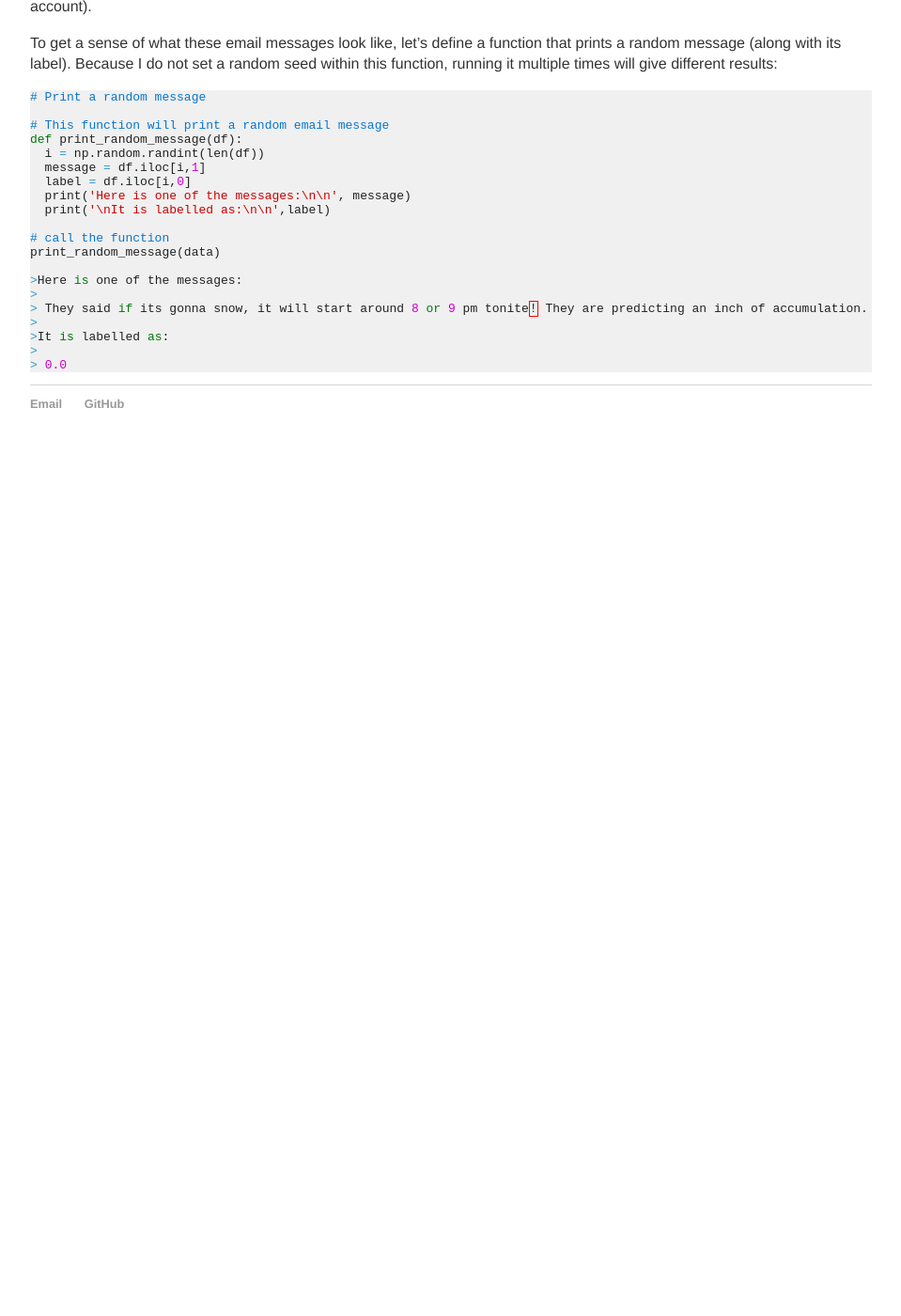
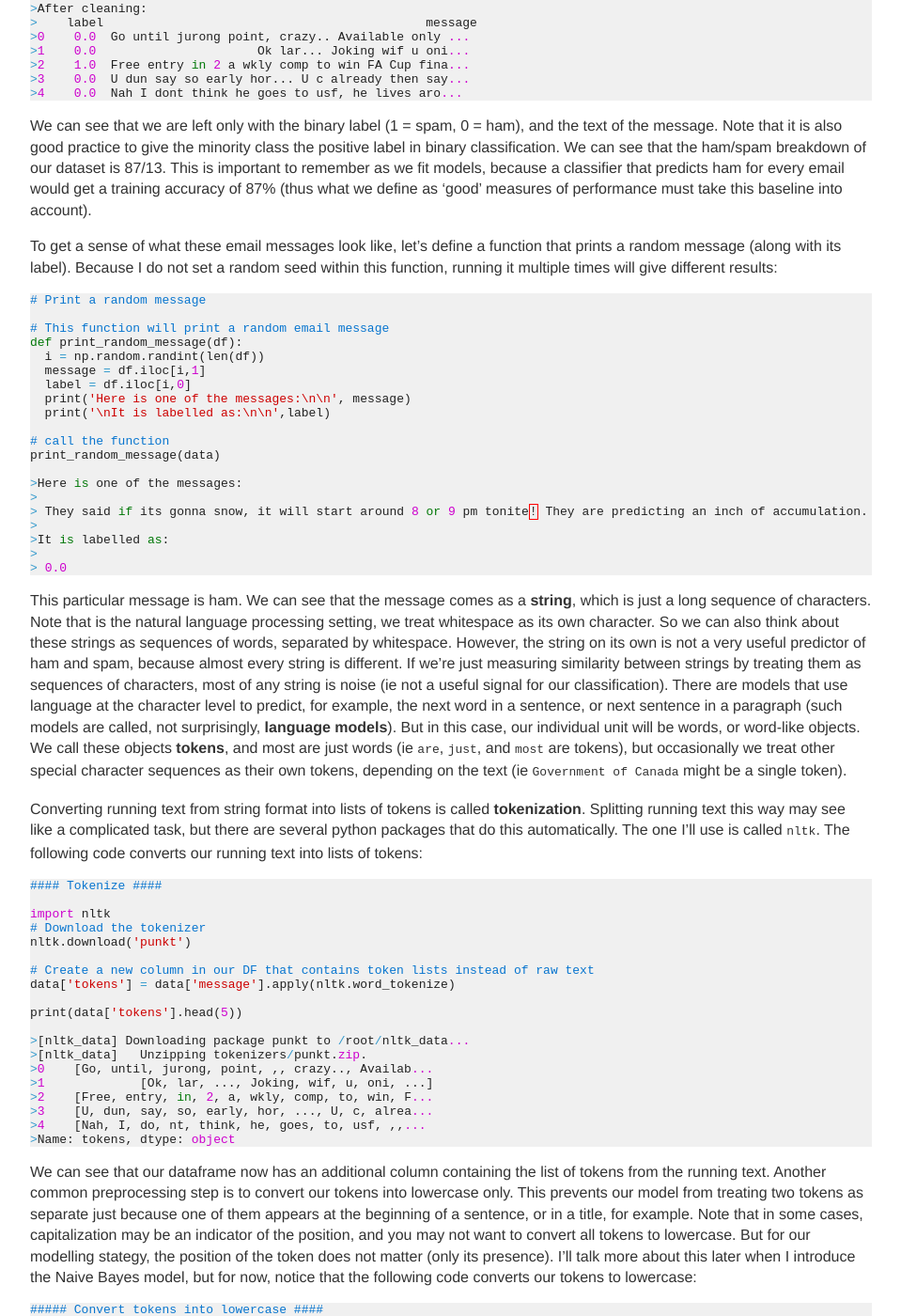
Before and after one commit to 12mre1/12mre1.github.io, a Jekyll site: the page built from _posts/2020-12-30-Spam-Classification-From-Scratch-With-Naive-Bayes.md, in a window 1280 px wide and 1400 px high, scrolled down 1977 px. Shown: the whole window at 94% size, without its empty margins (160-1119 px from the left). Built offline with Jekyll 4.4.1, drawn with Linux system fonts in a browser that asks for light colours; before the commit the page ends 2474 px from its top, so only the background shows below that; some of the changed text lies outside the part shown.

Commit message:
update post

````diff
--- a/_posts/2020-12-30-Spam-Classification-From-Scratch-With-Naive-Bayes.md
+++ b/_posts/2020-12-30-Spam-Classification-From-Scratch-With-Naive-Bayes.md
@@ -16,7 +16,19 @@
 using the python language not only to run the model itself, but also to preprocess the dataset. To train the model, I'll be using a dataset of emails
 created for [this Kaggle competition](https://www.kaggle.com/uciml/sms-spam-collection-dataset?select=spam.csv). You can freely download the data in csv format
 (in fact I encourage you to do so and follow along with this post). To run the necessary packages, i'm using a google colab notebook, but you can easily
-use this code on your local machine, or in an IDE (e.g. Anaconda). To begin, I load the data into colab. The following code is unique to colab, and just lets
+use this code on your local machine, or in an IDE (e.g. Anaconda). Here is a rough outline of the concepts I cover:
+
+1. Tokenization
+2. Converting tokens to lowercase
+3. Removing punctuation and special characters
+4. Removing stopwords
+5. Stemming and Lemmatization
+6. Removing blank tokens
+7. Splitting data into train/test
+8. Fitting the Naive Bayes Model
+9. Evaluating prediction on the test set
+
+To begin, I load the data into colab. The following code is unique to colab, and just lets
 me upload the csv file from my drive:
 ```python
 # Load the dataset
@@ -123,3 +135,82 @@
 >
 > 0.0
 ```
+This particular message is ham. We can see that the message comes as a __string__, which is just a long sequence of characters.
+Note that is the natural language processing setting, we treat whitespace as its own character. So we can also think about these
+strings as sequences of words, separated by whitespace. However, the string on its own is not a very useful predictor of ham and
+spam, because almost every string is different. If we're just measuring similarity between strings by treating them as sequences
+of characters, most of any string is noise (ie not a useful signal for our classification). There are models that use language
+at the character level to predict, for example, the next word in a sentence, or next sentence in a paragraph (such models are
+called, not surprisingly, __language models__). But in this case, our individual unit will be words, or word-like objects. We
+call these objects __tokens__, and most are just words (ie `are`, `just`, and `most` are tokens), but occasionally we treat other
+special character sequences as their own tokens, depending on the text (ie `Government of Canada` might be a single token).
+
+Converting running text from string format into lists of tokens is called __tokenization__. Splitting running text this way
+may see like a complicated task, but there are several python packages that do this automatically. The one I'll use is called
+`nltk`. The following code converts our running text into lists of tokens:
+```python
+#### Tokenize ####
+
+import nltk
+# Download the tokenizer
+nltk.download('punkt')
+
+# Create a new column in our DF that contains token lists instead of raw text
+data['tokens'] = data['message'].apply(nltk.word_tokenize)
+
+print(data['tokens'].head(5))
+
+>[nltk_data] Downloading package punkt to /root/nltk_data...
+>[nltk_data]   Unzipping tokenizers/punkt.zip.
+>0    [Go, until, jurong, point, ,, crazy.., Availab...
+>1             [Ok, lar, ..., Joking, wif, u, oni, ...]
+>2    [Free, entry, in, 2, a, wkly, comp, to, win, F...
+>3    [U, dun, say, so, early, hor, ..., U, c, alrea...
+>4    [Nah, I, do, nt, think, he, goes, to, usf, ,,...
+>Name: tokens, dtype: object
+```
+We can see that our dataframe now has an additional column containing the list of tokens from the running text. Another common preprocessing
+step is to convert our tokens into lowercase only. This prevents our model from treating two tokens as separate just because one of them
+appears at the beginning of a sentence, or in a title, for example. Note that in some cases, capitalization may be an indicator of the
+position, and you may not want to convert all tokens to lowercase. But for our modelling stategy, the position of the token does not matter
+(only its presence). I'll talk more about this later when I introduce the Naive Bayes model, but for now, notice that the following code
+converts our tokens to lowercase:
+```python
+##### Convert tokens into lowercase ####
+
+def lower_tokens(df, colname):
+  '''Convert a df column of tokens to lowercase.
+  Inputs: df - the dataframe containing the tokens
+          col_name - the name of the column containing
+          the tokens
+  Output: A new df with lowercase tokens appended as
+  separate column.'''
+
+  # Create a list of lists with what we want
+  lowercase_tokens = []
+
+  # For every row in DF
+  for row in df[colname]:
+    # Add the lowercase version of token to row list
+    lowercase_tokens.append([t.lower() for t in row])
+
+  # add the new info to our df
+  df['lowercase_tokens'] = lowercase_tokens
+  # print some lowercase token lists
+  print(data['lowercase_tokens'].head(5))
+  # return new df
+  return(df)
+
+# Execute function
+data = lower_tokens(data, 'tokens')
+
+print(list(data))
+
+>0    [go, until, jurong, point, ,, crazy.., availab...
+>1             [ok, lar, ..., joking, wif, u, oni, ...]
+>2    [free, entry, in, 2, a, wkly, comp, to, win, f...
+>3    [u, dun, say, so, early, hor, ..., u, c, alrea...
+>4    [nah, i, do, nt, think, he, goes, to, usf, ,,...
+>Name: lowercase_tokens, dtype: object
+>['label', 'message', 'tokens', 'lowercase_tokens']
+```
````
